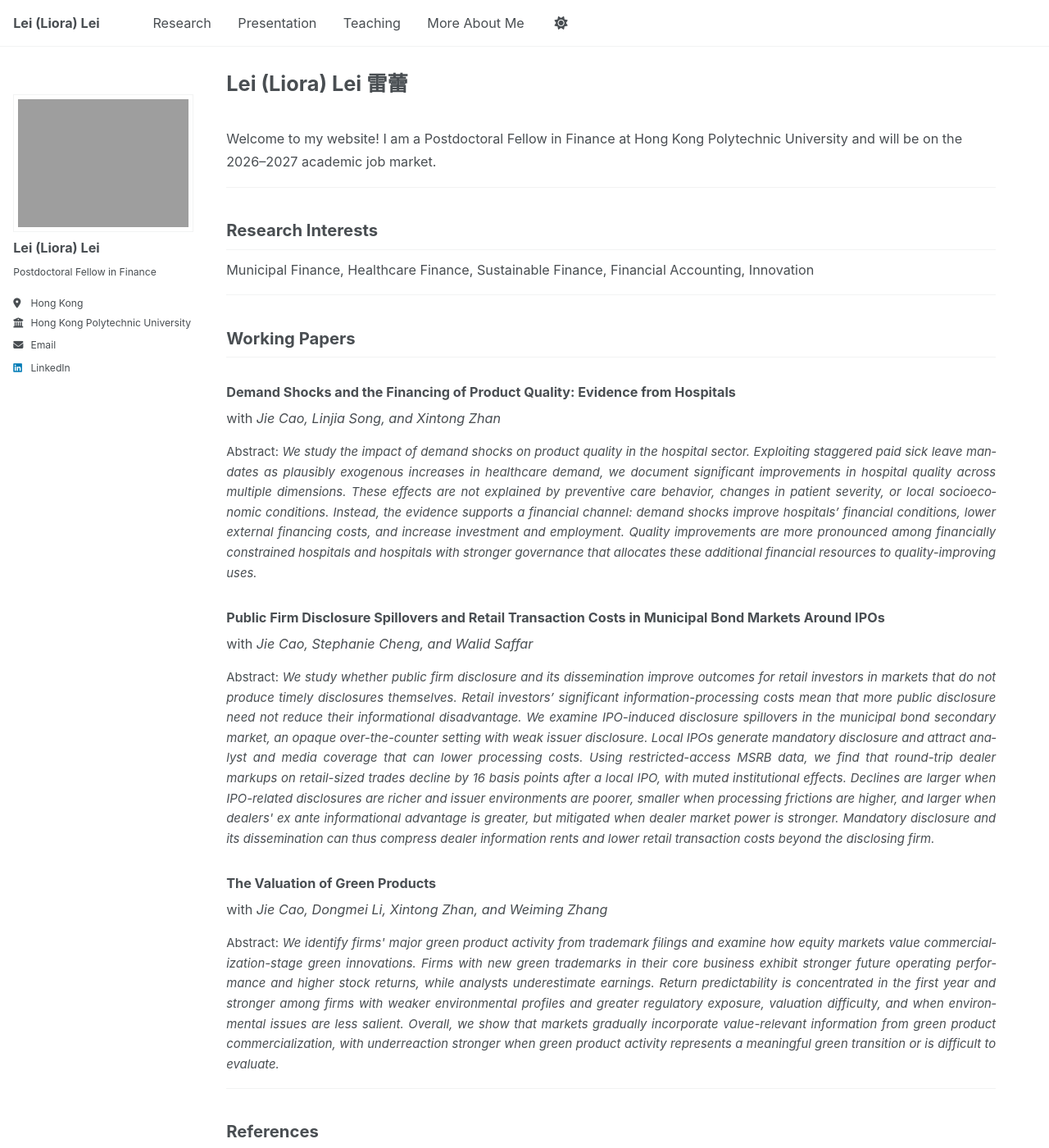
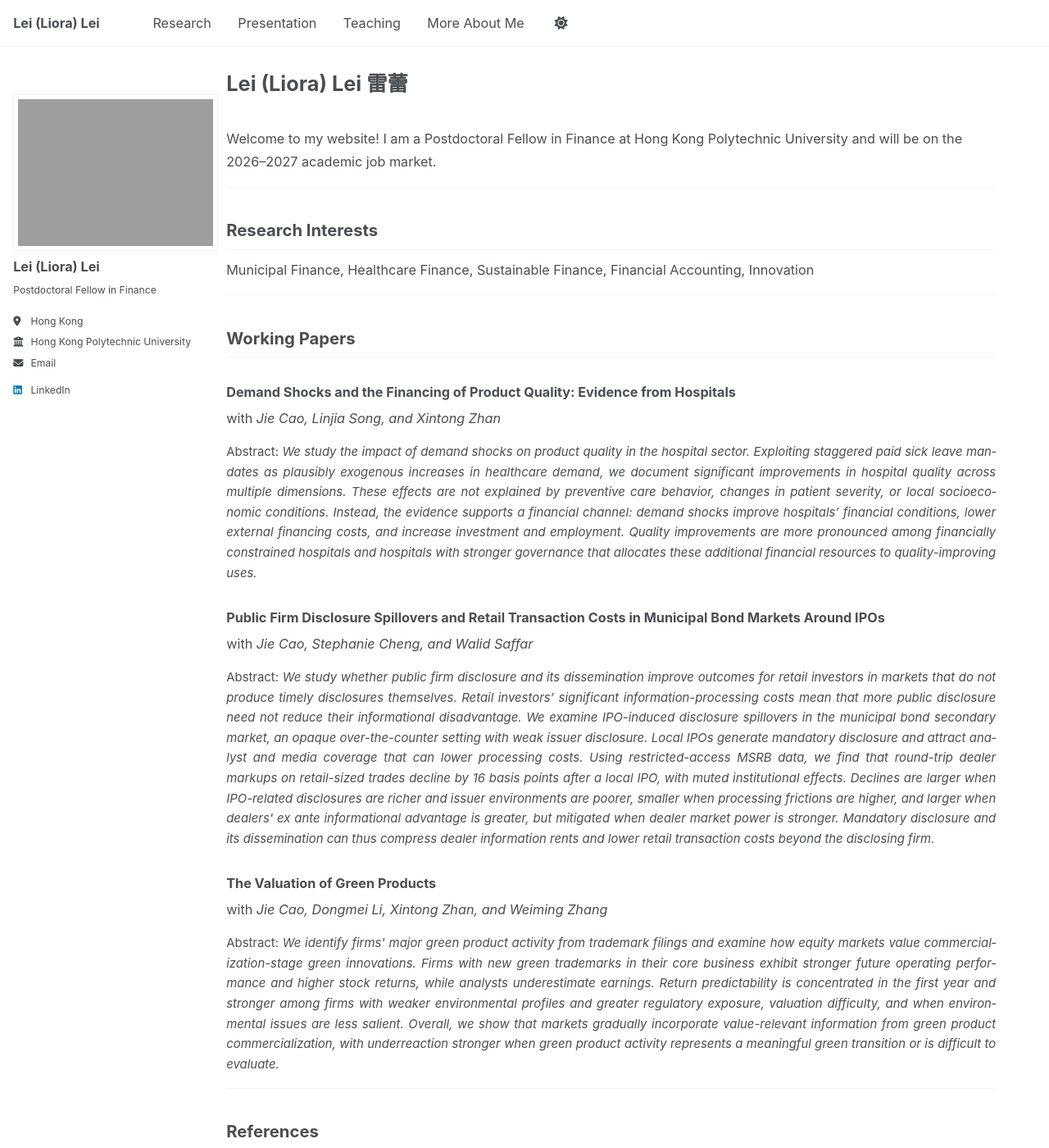
Before and after one commit to Liora-Lei/Lei-Lei, a Jekyll site: the page built from _pages/about.md, in a window 1280 px wide and 1400 px high. Shown: the whole window at 82% size. Built offline with Jekyll 4.4.1, drawn with Linux system fonts in a browser that asks for light colours; a script that is not in the unit is left out.

Commit message:
Shrink sidebar link hit areas and enlarge profile photo

```diff
--- a/_includes/head/custom.html
+++ b/_includes/head/custom.html
@@ -46,9 +46,8 @@
   line-height: 1.75;
 }
 
-/* 带作者简介或 sidebar 的页面保持一致宽度 */
+/* 正文元素保持一致宽度，侧栏使用自身的宽度限制 */
 .author__content,
-.sidebar,
 .page__meta {
   max-width: 1100px !important;
 }
--- a/_sass/layout/_sidebar.scss
+++ b/_sass/layout/_sidebar.scss
@@ -89,7 +89,8 @@
 
   @include breakpoint($large) {
     display: block;
-    width: auto;
+    width: 250px;
+    max-width: 100%;
     height: auto;
   }
 
@@ -104,6 +105,7 @@
     margin-bottom: 10px;
 
     @include breakpoint($large) {
+      max-width: 250px;
       padding: 5px;
       border: 1px solid var(--global-border-color);
     }
@@ -170,7 +172,7 @@
   font-family: $sans-serif;
   z-index: 10;
   position: relative;
-  cursor: pointer;
+  cursor: auto;
 
   li:last-child {
     a {
@@ -180,6 +182,8 @@
 
   @include breakpoint($large) {
     display: block;
+    width: fit-content;
+    max-width: 100%;
   }
 
   button {
@@ -254,7 +258,7 @@
   }
 
   a {
-    display: block;
+    display: inline-block;
     margin-bottom: 5px;
     padding-right: 5px;
     padding-top: 2px;
```
